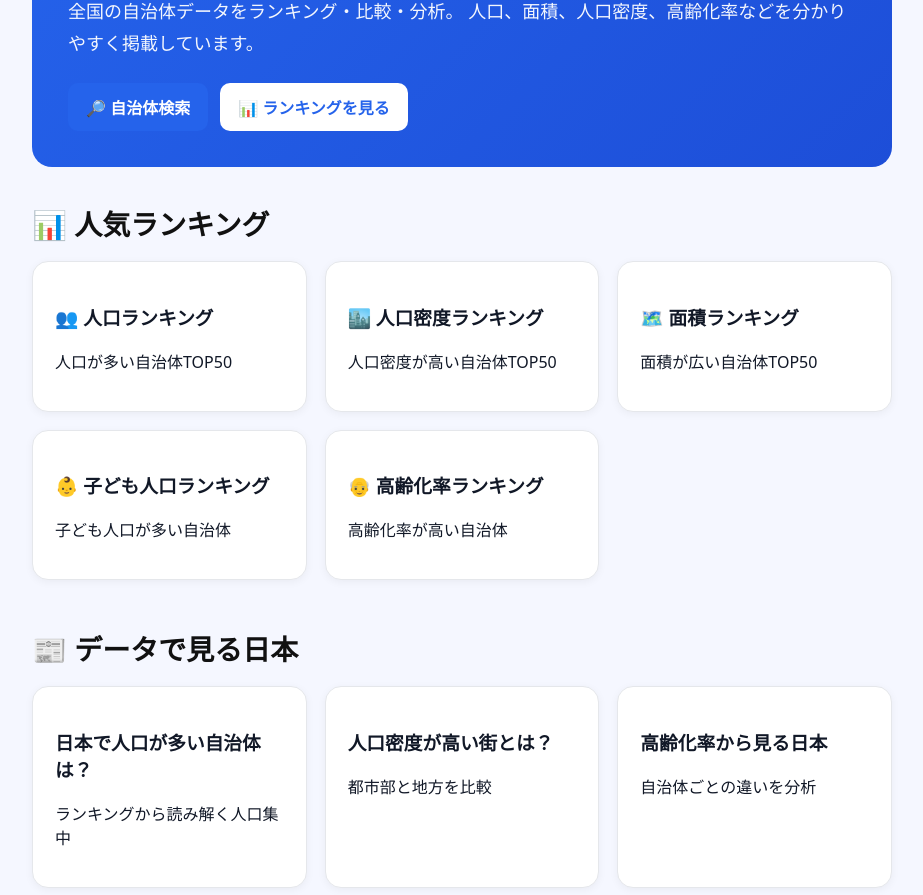
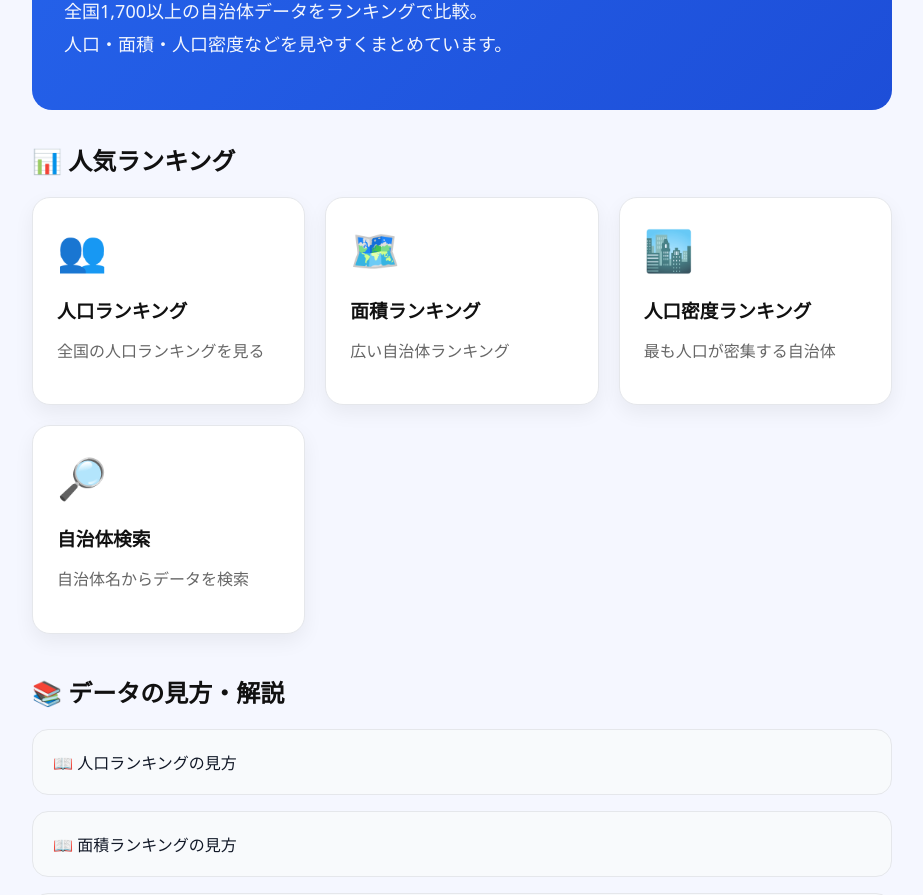
Before and after one commit to OW-beep/japan-data-site, a Next.js app: page / in a window 1280 px wide. Shown: the part 254-1149 px from the top of the page, without its empty margins (178-1101 px from the left). Built offline with nearby package versions, Linux system fonts and the light colour scheme.

Commit message:
update data

```diff
--- a/app/page.tsx
+++ b/app/page.tsx
@@ -1,10 +1,10 @@
 import Link from "next/link";
 
-export default function Home() {
+export default function Page() {
   return (
     <main
       style={{
-        maxWidth: 1100,
+        maxWidth: 1000,
         margin: "0 auto",
         padding: "32px 20px",
       }}
@@ -12,18 +12,17 @@ export default function Home() {
       {/* Hero */}
       <section
         style={{
-          background:
-            "linear-gradient(135deg,#2563eb,#1d4ed8)",
-          color: "#fff",
-          padding: 36,
+          background: "linear-gradient(135deg,#2563eb,#1d4ed8)",
+          color: "white",
           borderRadius: 20,
-          marginBottom: 36,
+          padding: 32,
+          marginBottom: 32,
         }}
       >
         <h1
           style={{
-            fontSize: 38,
-            marginBottom: 12,
+            fontSize: 40,
+            marginBottom: 16,
           }}
         >
           🇯🇵 日本自治体データランキング
@@ -36,152 +35,160 @@ export default function Home() {
             opacity: 0.95,
           }}
         >
-          全国の自治体データをランキング・比較・分析。
-          人口、面積、人口密度、高齢化率などを分かりやすく掲載しています。
+          全国1,700以上の自治体データをランキングで比較。
+          <br />
+          人口・面積・人口密度などを見やすくまとめています。
         </p>
-
-        <div
-          style={{
-            marginTop: 24,
-            display: "flex",
-            gap: 12,
-            flexWrap: "wrap",
-          }}
-        >
-          <Link href="/search" style={heroButton}>
-            🔎 自治体検索
-          </Link>
-
-          <Link href="/ranking/population" style={heroButtonWhite}>
-            📊 ランキングを見る
-          </Link>
-        </div>
       </section>
 
       {/* ランキング */}
-      <h2 style={sectionTitle}>
+      <h2 style={{ marginBottom: 20 }}>
         📊 人気ランキング
       </h2>
 
-      <div style={grid}>
-        <Link href="/ranking/population" style={card}>
-          <h3>👥 人口ランキング</h3>
-          <p>人口が多い自治体TOP50</p>
-        </Link>
+      <div
+        style={{
+          display: "grid",
+          gridTemplateColumns: "repeat(auto-fit,minmax(260px,1fr))",
+          gap: 20,
+          marginBottom: 40,
+        }}
+      >
+        <Card
+          href="/ranking/population"
+          emoji="👥"
+          title="人口ランキング"
+          desc="全国の人口ランキングを見る"
+        />
 
-        <Link href="/ranking/density" style={card}>
-          <h3>🏙️ 人口密度ランキング</h3>
-          <p>人口密度が高い自治体TOP50</p>
-        </Link>
+        <Card
+          href="/ranking/area"
+          emoji="🗺️"
+          title="面積ランキング"
+          desc="広い自治体ランキング"
+        />
 
-        <Link href="/ranking/area" style={card}>
-          <h3>🗺️ 面積ランキング</h3>
-          <p>面積が広い自治体TOP50</p>
-        </Link>
+        <Card
+          href="/ranking/density"
+          emoji="🏙️"
+          title="人口密度ランキング"
+          desc="最も人口が密集する自治体"
+        />
 
-        <Link href="/ranking/child" style={card}>
-          <h3>👶 子ども人口ランキング</h3>
-          <p>子ども人口が多い自治体</p>
-        </Link>
-
-        <Link href="/ranking/aging" style={card}>
-          <h3>👴 高齢化率ランキング</h3>
-          <p>高齢化率が高い自治体</p>
-        </Link>
+        <Card
+          href="/search"
+          emoji="🔎"
+          title="自治体検索"
+          desc="自治体名からデータを検索"
+        />
       </div>
 
       {/* 記事 */}
-      <h2
+      <h2 style={{ marginBottom: 20 }}>
+        📚 データの見方・解説
+      </h2>
+
+      <div
         style={{
-          ...sectionTitle,
-          marginTop: 48,
+          display: "grid",
+          gap: 16,
         }}
       >
-        📰 データで見る日本
-      </h2>
+        <Article
+          href="/articles/population"
+          title="人口ランキングの見方"
+        />
 
-      <div style={grid}>
-        <Link href="/articles/population-japan" style={card}>
-          <h3>日本で人口が多い自治体は？</h3>
-          <p>ランキングから読み解く人口集中</p>
-        </Link>
+        <Article
+          href="/articles/area"
+          title="面積ランキングの見方"
+        />
 
-        <Link href="/articles/population-density" style={card}>
-          <h3>人口密度が高い街とは？</h3>
-          <p>都市部と地方を比較</p>
-        </Link>
-
-        <Link href="/articles/aging" style={card}>
-          <h3>高齢化率から見る日本</h3>
-          <p>自治体ごとの違いを分析</p>
-        </Link>
+        <Article
+          href="/articles/density"
+          title="人口密度ランキングの見方"
+        />
       </div>
-
-      {/* 検索 */}
-      <section
-        style={{
-          marginTop: 50,
-          background: "#eff6ff",
-          padding: 28,
-          borderRadius: 18,
-        }}
-      >
-        <h2>🔎 自治体を検索</h2>
-
-        <p>
-          人口・面積・人口密度などを
-          自治体ごとに確認できます。
-        </p>
-
-        <Link
-          href="/search"
-          style={heroButton}
-        >
-          自治体検索へ
-        </Link>
-      </section>
     </main>
   );
 }
 
-const heroButton = {
-  background: "#2563eb",
-  color: "#fff",
-  textDecoration: "none",
-  padding: "12px 18px",
-  borderRadius: 10,
-  fontWeight: 700,
-};
+function Card({
+  href,
+  emoji,
+  title,
+  desc,
+}: {
+  href: string;
+  emoji: string;
+  title: string;
+  desc: string;
+}) {
+  return (
+    <Link
+      href={href}
+      style={{
+        display: "block",
+        padding: 24,
+        borderRadius: 18,
+        background: "white",
+        textDecoration: "none",
+        color: "#111",
+        boxShadow: "0 8px 20px rgba(0,0,0,.06)",
+        border: "1px solid #e5e7eb",
+        transition: ".2s",
+      }}
+    >
+      <div
+        style={{
+          fontSize: 40,
+          marginBottom: 12,
+        }}
+      >
+        {emoji}
+      </div>
 
-const heroButtonWhite = {
-  background: "#fff",
-  color: "#2563eb",
-  textDecoration: "none",
-  padding: "12px 18px",
-  borderRadius: 10,
-  fontWeight: 700,
-};
+      <h3
+        style={{
+          marginBottom: 8,
+        }}
+      >
+        {title}
+      </h3>
 
-const sectionTitle = {
-  fontSize: 28,
-  marginBottom: 18,
-};
+      <p
+        style={{
+          color: "#666",
+          lineHeight: 1.6,
+        }}
+      >
+        {desc}
+      </p>
+    </Link>
+  );
+}
 
-const grid: React.CSSProperties = {
-  display: "grid",
-  gridTemplateColumns:
-    "repeat(auto-fit,minmax(260px,1fr))",
-  gap: 18,
-};
-
-const card: React.CSSProperties = {
-  display: "block",
-  background: "#fff",
-  border: "1px solid #e5e7eb",
-  borderRadius: 16,
-  padding: 22,
-  color: "#111827",
-  textDecoration: "none",
-  boxShadow:
-    "0 2px 8px rgba(0,0,0,.05)",
-};
+function Article({
+  href,
+  title,
+}: {
+  href: string;
+  title: string;
+}) {
+  return (
+    <Link
+      href={href}
+      style={{
+        display: "block",
+        padding: 20,
+        borderRadius: 16,
+        background: "#f8fafc",
+        textDecoration: "none",
+        color: "#111827",
+        border: "1px solid #e5e7eb",
+      }}
+    >
+      📖 {title}
+    </Link>
+  );
+}
```
